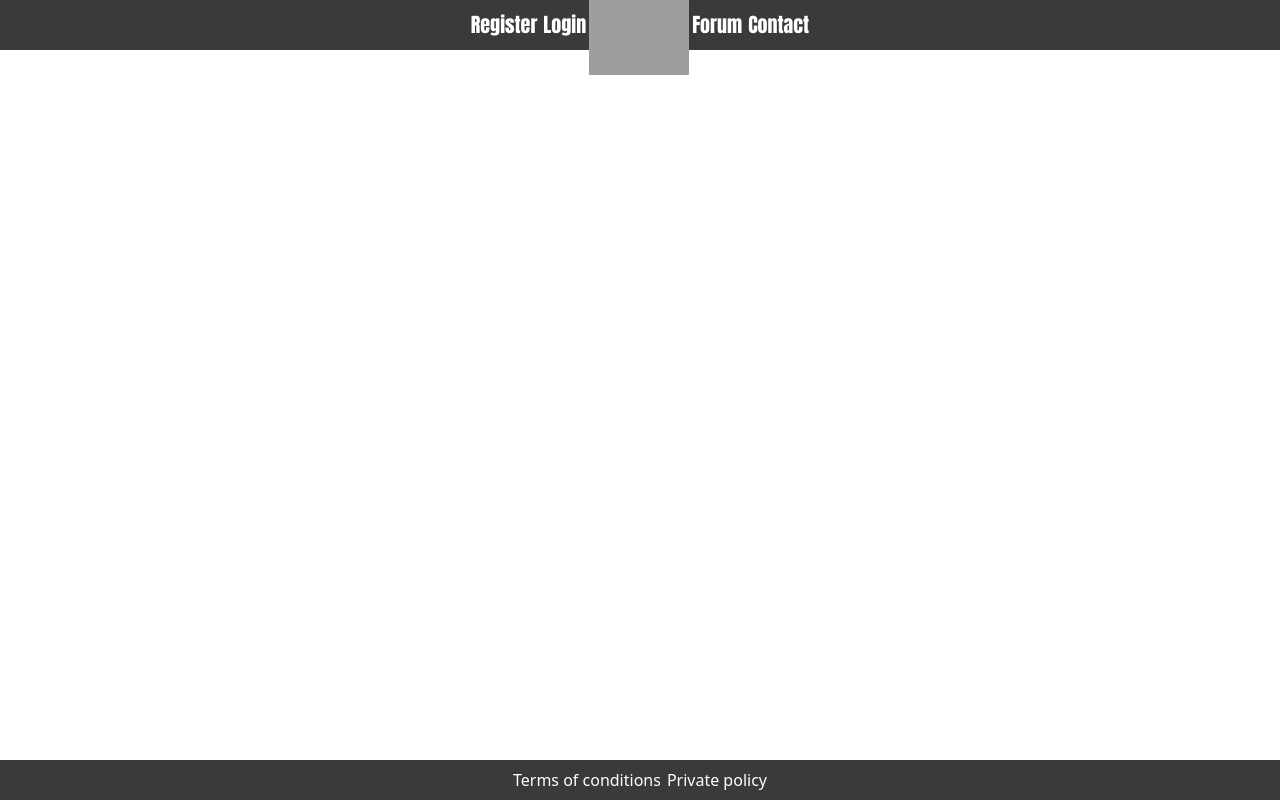
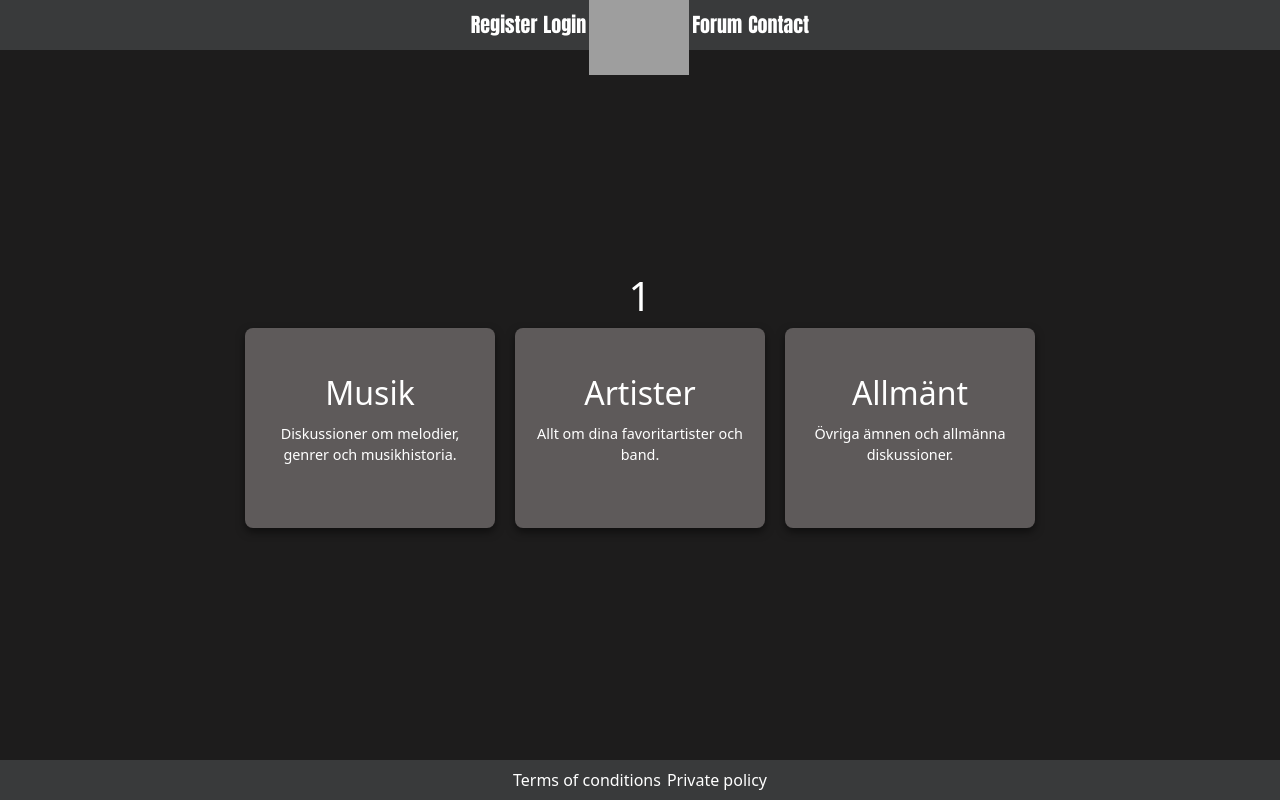
Before and after one commit to sednice13/mellomanias, a React (Create React App) app: page /topics/1 in a window 1280 px wide. Built offline with nearby package versions, Linux system fonts and the light colour scheme; grey boxes are pictures that could not be loaded.

Commit message:
make so there are three main topics

```diff
--- a/src/components/sites/Forum/Topics.jsx
+++ b/src/components/sites/Forum/Topics.jsx
@@ -1,12 +1,33 @@
 import React from "react";
 import { useParams } from "react-router-dom";
+import styles from './styles/ChooseForum.module.css';
+import { Fade, Slide } from "react-awesome-reveal";
+
+const topicsInfo = [
+  { title: "Musik", description: "Diskussioner om melodier, genrer och musikhistoria." },
+  { title: "Artister", description: "Allt om dina favoritartister och band." },
+  { title: "Allmänt", description: "Övriga ämnen och allmänna diskussioner." }
+];
 
 const Topics = () => {
   let { topic } = useParams();
 
   return (
-    <div>
-      <h1>{topic}</h1>  {/* Visa vilket ämne som valts */}
+    <div className={styles.topicsContainer}>
+        <Slide direction="left" duration={1500}> <h1>{topic}</h1>  </Slide>
+
+      <div className={styles.topicsGrid}>
+        <Slide direction="right" duration={1800}>
+        {topicsInfo.map((item, index) => (
+          <div key={index} className={styles.topicBox}>
+            <Fade direction="right" duration={2000}>
+            <h2>{item.title}</h2>
+            <p>{item.description}</p>
+            </Fade>
+          </div>
+        ))}
+        </Slide>
+      </div>
     </div>
   );
 }
--- a/src/components/sites/Forum/styles/ChooseForum.module.css
+++ b/src/components/sites/Forum/styles/ChooseForum.module.css
@@ -36,3 +36,43 @@
     color: white;
     margin: 0; /* Tar bort eventuellt standardmarginal för att undvika layoutproblem */
   }
+
+  /* ChooseForum.module.css */
+
+.topicsContainer {
+    background-color: rgb(29, 28, 28); /* Gör bakgrunden svart */
+    color: white;
+    height: 100vh;
+    display: flex;
+    flex-direction: column;
+    align-items: center;
+    justify-content: center;
+  }
+
+  .topicsGrid {
+    display: flex;
+    justify-content: center;
+    gap: 20px;
+  }
+
+  .topicBox {
+    background-color: rgb(94, 90, 90);
+    width: 250px;
+    height: 200px;
+    display: flex;
+    flex-direction: column;
+    justify-content: center;
+    align-items: center;
+    padding: 20px;
+    box-shadow: 0 4px 8px rgba(0, 0, 0, 0.5);
+    border-radius: 8px;
+  }
+
+  .topicBox h2 {
+    margin-bottom: 10px; /* Lite utrymme mellan titel och beskrivning */
+  }
+
+  .topicBox p {
+    text-align: center;
+    font-size: 0.9em;
+  }
```
